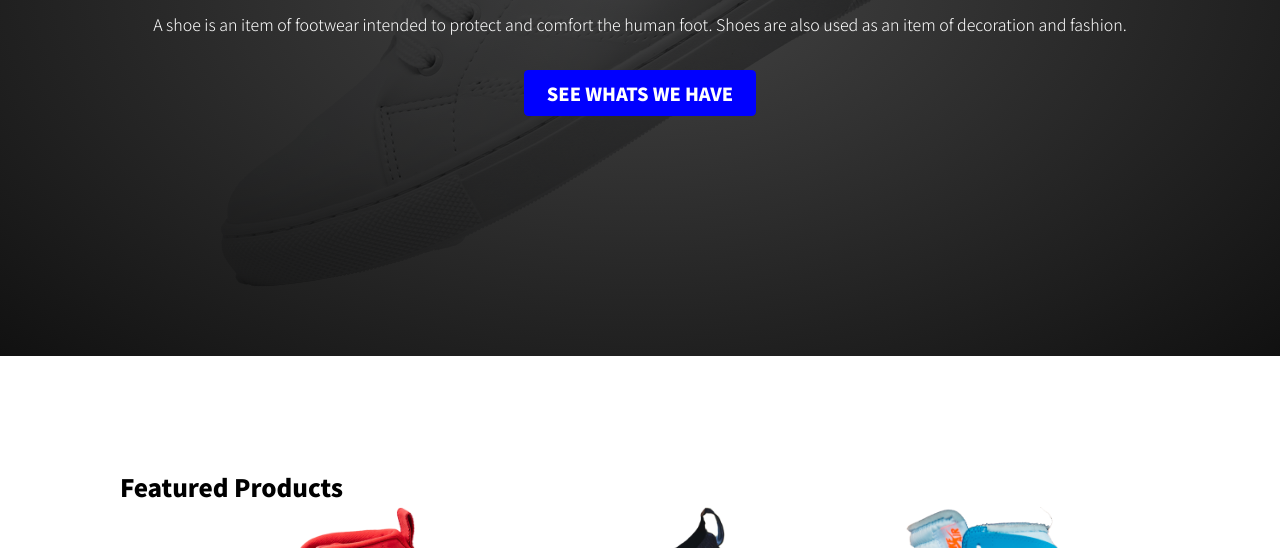
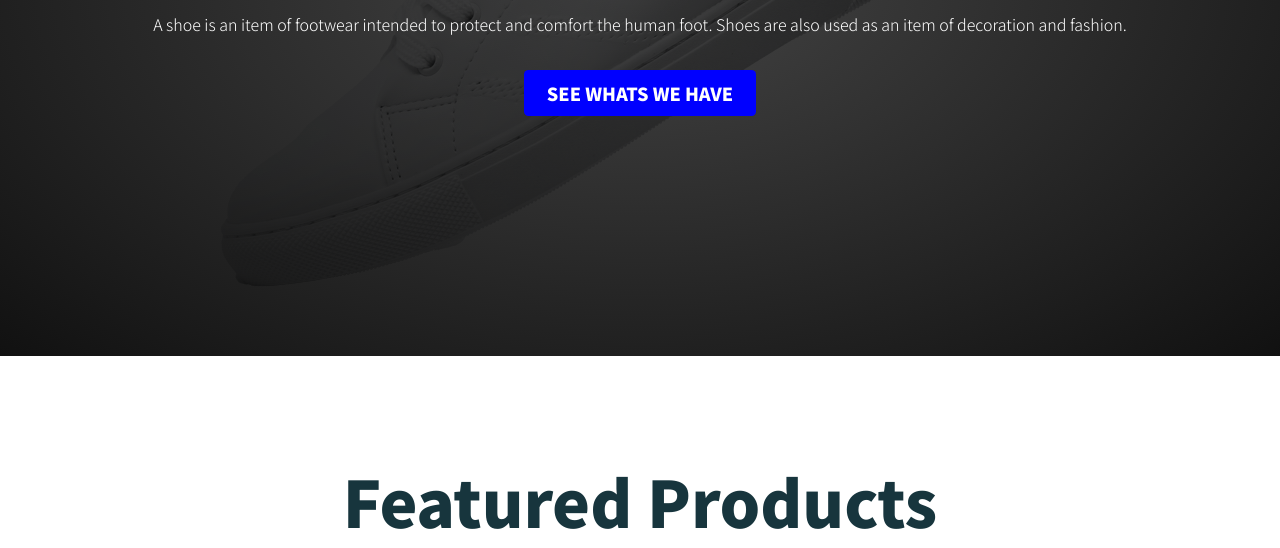
Before and after one commit to daniits/shoeLandingPage, a plain HTML site: page index.html in a window 1280 px wide. Shown: the part 404-952 px from the top of the page. Drawn offline with Linux system fonts and the light colour scheme.

Commit message:
Modifying Feature Class

```diff
--- a/css/style.css
+++ b/css/style.css
@@ -77,6 +77,11 @@ section {
 }
 
 .section-title {
+  text-align: center;
+  font-size: clamp(2.5rem, calc(5vw + 1rem), 4rem);
+  line-height: 1;
+  color: #17353d;
+  margin-bottom: 5rem;
 }
 
 .hero {
```
